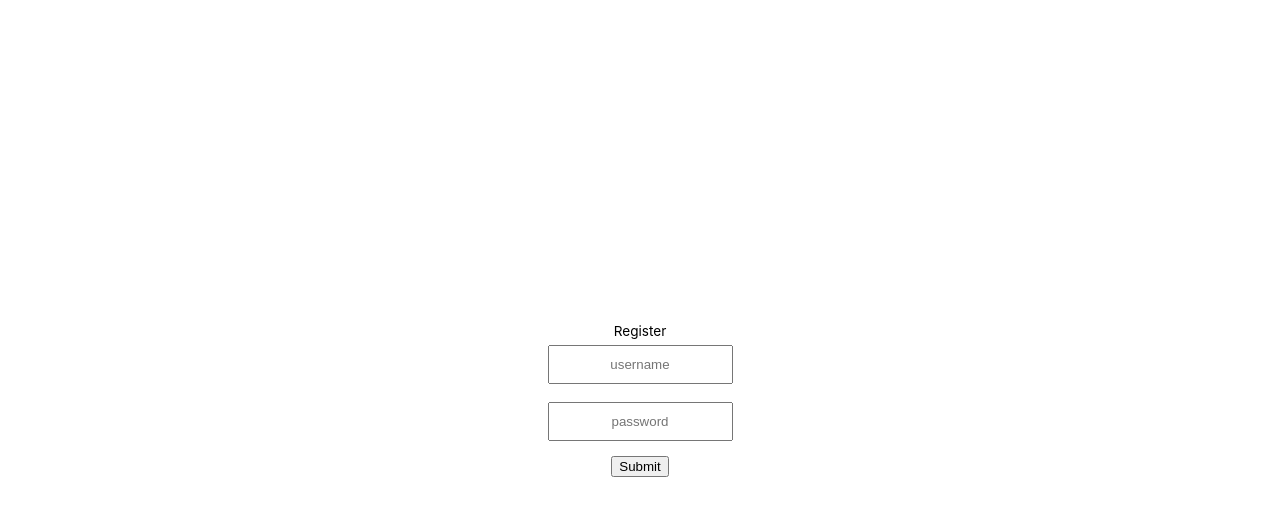
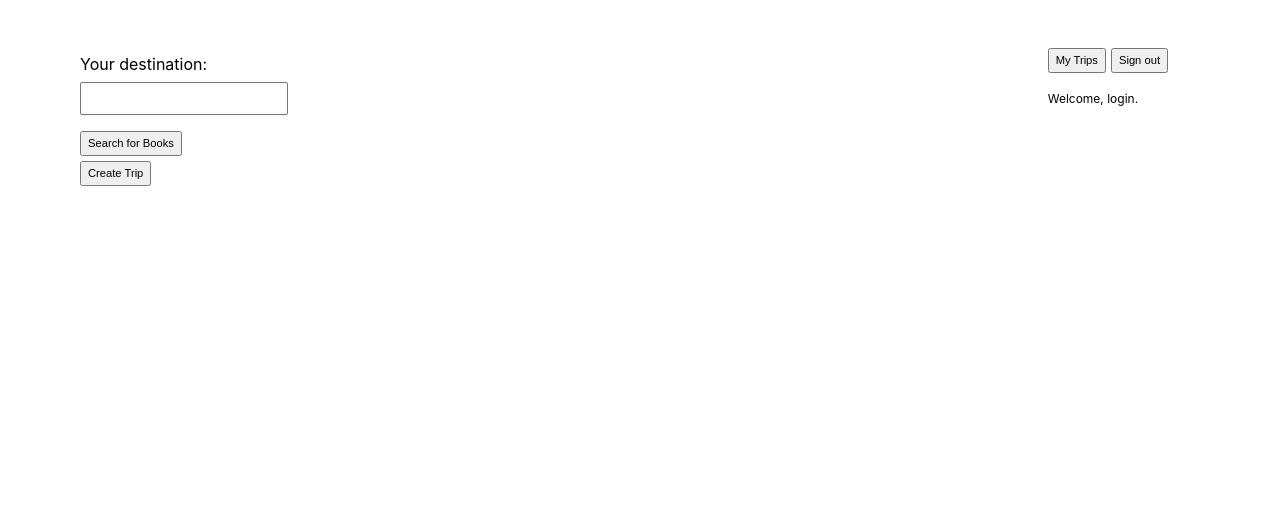
Before and after one commit to GiaEdgington/Project-Before-You-Go, a React (Create React App) app: page / in a window 1280 px wide. Shown: the top 516 px of the page. Built offline with nearby package versions, Linux system fonts and the light colour scheme.

Commit message:
some css

```diff
--- a/src/App.css
+++ b/src/App.css
@@ -48,19 +48,64 @@ li {
   flex-wrap: wrap;
 }
 
-.bookdiv {
-  width: 200px;
+.searchContainer {
+  margin-left: 5em;
+  margin-top: 3em;
 }
 
+.searchContainer form {
+  line-height: 2em;
+}
+
+.searchContainer form input {
+  width: 15em;
+  line-height: 2em;
+  margin-bottom: .75em;
+}
+
+.buttonPage {
+  line-height: 1.7em;
+  margin-bottom: .5em;
+  font-size: .7em;
+}
+
+.flex-item {
+  width: 200px;
+  height: auto;
+  padding: 0.5em;
+}
+
+.synopsis {
+  width: 150px;
+  height: 250px;
+  overflow: hidden;
+  padding: 0 2px;
+}
+
+.tripButton {
+  width: auto;
+  line-height: 2em;
+  font-size: 0.5em;
+  margin-top: auto;
+}
 
 p {
   font-size: 12px;
+}
+
+.link {
+  font-size: .75em;
+  float:right;
+  margin-top: -4em;
+  margin-right: 1em;
+  text-decoration: none;
 }
 
 .signup {
   margin: 20em auto;
   text-align: center;
 }
+
 .signup input {
   text-align: center;
   line-height: 2.5em;
@@ -71,3 +116,11 @@ p {
 .signup label {
   font-size: 0.85em;
 }
+
+.myDestinations {
+  width: 70%;
+  border: 1px black solid;
+  margin: 5em auto 2em;
+  height:auto;
+  overflow: hidden;
+}
--- a/src/App.js
+++ b/src/App.js
@@ -1,17 +1,18 @@
 import React from 'react';
-import { BrowserRouter, Switch, Route } from 'react-router-dom';
+import { Switch, Route } from 'react-router-dom';
 import './App.css';
 import LoginForm from './LoginForm';
 import RegisterForm from './RegisterForm';
 import Homepage from './Homepage';
 import Trips from './containers/Trips';
-import DestinationBook from './components/DestinationBook';
+import Destination from './components/Destination';
 
 
 class App extends React.Component {
 
   state = {
-    page: 'signup'
+    username: 'login',
+    id: null
   }
 
   redirect = (page) => {
@@ -20,21 +21,56 @@ class App extends React.Component {
 
   componentDidMount(){
     if (localStorage.token) {
-      this.redirect('homepage')
+        fetch('http://localhost:3000/homepage', {
+            headers: {
+                Authorization: localStorage.token
+            }
+        })
+        .then(res => res.json())
+        .then(profileData => {
+           this.setState({ username: profileData.username, id: profileData.id })
+        })
     }
   }
 
   render() {
-      switch(this.state.page){
+
+    return(
+      <Switch>
+
+        <Route
+          exact
+          path='/'
+          render ={(routerProps)=> <Homepage {...routerProps } username={this.state.username} id={this.state.id}/>}
+          />
+          <Route
+          exact
+          path='/myTrips'
+          render ={(routerProps)=> <Trips {...routerProps } username={this.state.username} id={this.state.id}/>}
+          />
+          <Route exact
+          path='/destinations'
+          render ={(routerProps)=> <Destination {...routerProps } username={this.state.username} id={this.state.id}/>}
+          />
+        <Route path='/login' component={ LoginForm } />
+        <Route path='/signup' component={ RegisterForm }/>
+
+
+
+      </Switch>
+    )
+/*       switch(this.state.page){
         case 'login':
           return <LoginForm redirect={ this.redirect } />
         case 'signup':
           return <RegisterForm redirect={ this.redirect } />
         case 'homepage':
+
+        //pass props history to Homepage
           return <Homepage />
         default:
             return <LoginForm />
-      }
+      } */
   }
 }
 
--- a/src/Homepage.js
+++ b/src/Homepage.js
@@ -1,29 +1,27 @@
 import React from 'react';
 import Form from './components/Form';
+import { Link } from 'react-router-dom';
 
 class Homepage extends React.Component {
 
-    state = {
-        username: ""
+    signOut = () => {
+        localStorage.clear();
+        //needs props history to /
+        this.props.history.push('/login');
     }
 
-    componentDidMount(){
-        fetch('http://localhost:3000/homepage', {
-            headers: {
-                Authorization: localStorage.token
-            }
-        })
-        .then(res => res.json())
-        .then(profileData => {
-           this.setState({ username: profileData.username})
-        })
-    }
-
+    //have to add Link to My Trips, reroute to Trips
     render(){
+        //console.log(this.props)
         return(
             <div>
-                <p>Welcome, {this.state.username}.</p>
-                <Form />
+
+                <div style={{ float:"right",marginRight:"7em"}}>
+                <Link to = "/myTrips"><button className="buttonPage" style={{ marginRight:'5px'}}>My Trips</button></Link>
+                <button className="buttonPage" onClick={this.signOut}>Sign out</button>
+                <p>Welcome, {this.props.username}.</p>
+                </div>
+                <Form id={ this.props.id }/>
             </div>
         )
     }
--- a/src/LoginForm.js
+++ b/src/LoginForm.js
@@ -30,7 +30,7 @@ class LoginForm extends React.Component {
           .then(userInfo => {
             if (userInfo.token) {
               localStorage.token = userInfo.token
-              this.props.redirect('homepage')
+              this.props.history.push('/')
             }
           })
     }
@@ -44,7 +44,7 @@ class LoginForm extends React.Component {
                     <label>Log In</label><br/>
                     <input type="text" placeholder="username" name="username" onChange={this.handleChange}></input><br/>
                     <input type="text" placeholder="password" name="password" onChange={this.handleChange}></input><br/>
-                    <button>Submit</button>
+                    <button className="buttonPage">  Submit</button>
                     {/* <p>or Sign in <Link to="/sign_in">here </Link></p> */}
                 </form>
             </div>
--- a/src/components/Form.js
+++ b/src/components/Form.js
@@ -7,7 +7,7 @@ class Form extends React.Component {
     destinationSearch = ""
 
     state = {
-        destination: "Your Destination",
+        destination: "Your destination",
         destination_id: null,
         books:[],
         message: ""
@@ -17,15 +17,17 @@ class Form extends React.Component {
         this.destinationSearch = destination;
     }
 
-    //Fetch user
+    //find if destination exists
     setDestination = () => {
-        fetch(`http://localhost:3000/users/4`)
+        let user_id = this.props.id
+
+        fetch(`http://localhost:3000/users/${user_id}`)
         .then(response => response.json())
-        .then(response => this.setIt(response))
+        .then(response => this.addTrip(response))
     }
 
     //get user's destinations and post new one
-    setIt = (response) => {
+    addTrip = (response) => {
         let dests = response.destinations.map(dest => dest.name)
 
             if(!dests.includes(this.destinationSearch)){
@@ -36,7 +38,7 @@ class Form extends React.Component {
                     },
                     body: JSON.stringify({
                         name: this.destinationSearch,
-                        user_id: 4
+                        user_id: this.props.id
                     })
                 }).then(response => response.json())
                 .then( response => this.setState({ destination: response.name, destination_id: response.id }))
@@ -45,12 +47,12 @@ class Form extends React.Component {
                 }
             }
 
-    //set state with book titles, pass state to BookDisplay
+    //after search, sets state with book titles, pass state to BookDisplay
     handleSubmit = (e) => {
         e.preventDefault()
         let destination = `Novels set in ${this.destinationSearch}`
 
-        fetch(encodeURI(`https://en.wikipedia.org/w/api.php?action=query&format=json&list=categorymembers&cmtitle=Category:${destination}&cmlimit=3&origin=*`))
+        fetch(encodeURI(`https://en.wikipedia.org/w/api.php?action=query&format=json&list=categorymembers&cmtitle=Category:${destination}&cmlimit=10&origin=*`))
         .then(response => response.json())
         .then(data => {
             let books = [];
@@ -62,14 +64,13 @@ class Form extends React.Component {
 
     render(){
         return(
-            <div>
-                {/* <Link to = "/myTrips"><button style={{ float:"right",marginRight:'50px',marginTop:'20px'}}>My Trips</button></Link> */}
-                <form onSubmit={this.handleSubmit}>
-                <label>{this.state.destination}</label><br/>
-                <input type="text" placeholder="destination" name="destination" onChange={(e) => this.handleChange(e.target.value)} /><br/>
-                <button>Search for Books</button>
+            <div className="searchContainer">
+                <form onSubmit={this.handleSubmit} >
+                <label>{this.state.destination}:</label><br/>
+                <input type="text" placeholder="" name="destination" onChange={(e) => this.handleChange(e.target.value)} /><br/>
+                <button className="buttonPage">Search for Books</button>
                 </form>
-                <button onClick={this.setDestination}>Create Trip</button>
+                <button className="buttonPage" onClick={this.setDestination}>Create Trip</button>
                 {
                     this.state.message == "destination exists"
                     ?
--- a/src/containers/BookDisplay.js
+++ b/src/containers/BookDisplay.js
@@ -2,7 +2,6 @@ import React from 'react';
 import Book from '../components/Book'
 
 const BookDisplay = (props) => {
-        //console.log(props)
         //map array of books, creates Book component
     const displayBooks = props.bookTitles.map(book => {
         return <Book key={book.id} book={book} destination_id={props.destination_id}
@@ -11,7 +10,12 @@ const BookDisplay = (props) => {
 
     return (
         <div className="container">
-            <h1>LIST OF BOOKS</h1>
+            { props.bookTitles.length > 0
+            ?
+            <h1>List of Books</h1>
+            :
+            <div></div>
+            }
             <div className="bookList">
             {displayBooks}
             </div>
--- a/src/containers/Trips.js
+++ b/src/containers/Trips.js
@@ -9,21 +9,24 @@ class Trips extends React.Component {  //pass user ID here
     }
 
     componentDidMount(){
-        fetch('http://localhost:3000/users/4')
+        let user_id = this.props.id
+
+        fetch(`http://localhost:3000/users/${user_id}`)
         .then(response => response.json())
         .then(response => {
+            //console.log(response.destinations)
             this.setState({ myDestinations: response.destinations});
         })
     }
 
     render(){
-        //console.log(this.state.myTrips)
-        const userTrips = this.state.myDestinations.map(dest => {
+        //console.log(this.state.myDestinations)
+         const userTrips = this.state.myDestinations.map(dest => {
             return <Destination key={dest.id} dest={dest}/>
-        })
+         })
         return(
             <div>
-                <h1>My Trips</h1>
+                <h3 style= {{ marginLeft:'5em', marginTop:'5em' }}>My Trips</h3>
                 {userTrips}
             </div>
         )
--- a/src/index.js
+++ b/src/index.js
@@ -3,9 +3,13 @@ import ReactDOM from 'react-dom';
 import './index.css';
 import App from './App';
 import * as serviceWorker from './serviceWorker';
+import { BrowserRouter } from 'react-router-dom';
 
 
-ReactDOM.render(<App />, document.getElementById('root'));
+ReactDOM.render(
+    <BrowserRouter>
+        <App />
+    </BrowserRouter>, document.getElementById('root'));
 
 // If you want your app to work offline and load faster, you can change
 // unregister() to register() below. Note this comes with some pitfalls.
```
Also changed, not shown: src/components/Book.js (+18 -11 lines), src/components/Destination.js (+8 -5 lines), src/components/DestinationBook.js (+9 -7 lines).
